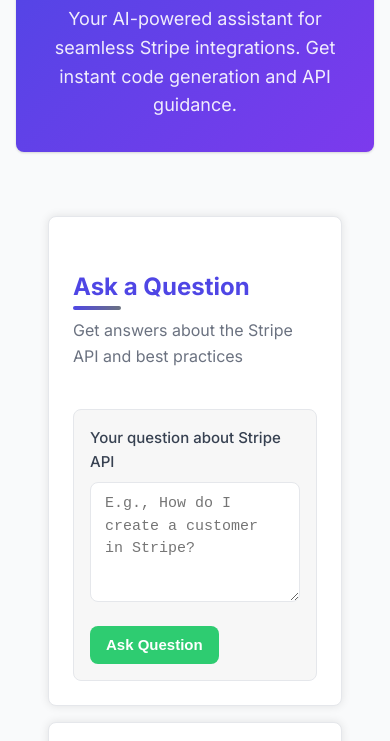
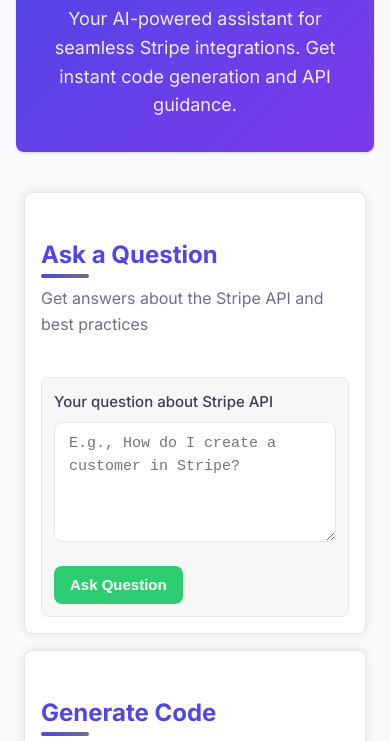
Before and after one commit to jadenfix/smartpaydoc, a website: page web/templates/index.html in a window 390 px wide. Shown: the part 83-824 px from the top of the page. Drawn offline with nearby package versions, Linux system fonts and the light colour scheme.

Commit message:
fix: contain generated code within mobile cards

```diff
--- a/web/templates/index.html
+++ b/web/templates/index.html
@@ -134,6 +134,34 @@
             padding: 1rem;
             background-color: #f7f7f7;
             border-radius: 0.5rem;
+        }
+        /* Long generated source scrolls inside its card, including on phones. */
+        .grid {
+            grid-template-columns: minmax(0, 1fr);
+        }
+        .grid > *, .form-row > *, .prose, .result-container, .code-block {
+            min-width: 0;
+            max-width: 100%;
+        }
+        pre {
+            max-width: 100%;
+            overflow-x: auto;
+        }
+        @media (min-width: 768px) {
+            .grid.grid-cols-2 {
+                grid-template-columns: repeat(2, minmax(0, 1fr));
+            }
+        }
+        @media (max-width: 767px) {
+            .main-content {
+                padding: 0.5rem;
+            }
+            .card {
+                padding: 1rem;
+            }
+            .form-container {
+                padding: 0.75rem;
+            }
         }
     </style>
 </head>
```
